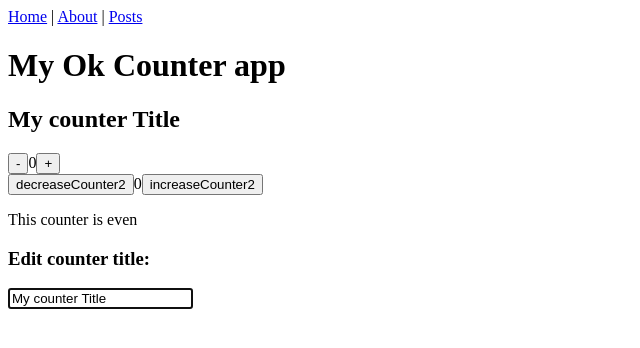
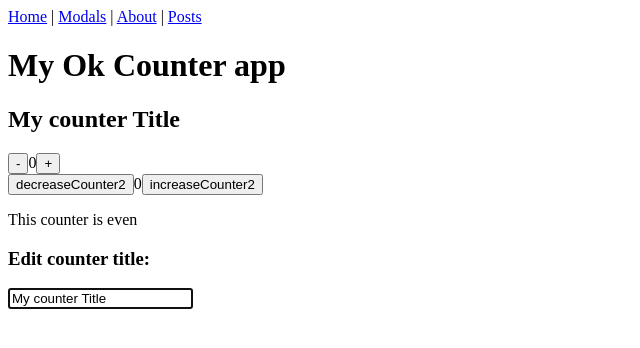
Before and after one commit to zxymax/youtube-vue3-demo, a Vue app: page / in a window 1280 px wide. Shown: the top 348 px of the page, without its empty margins (0-640 px from the left). Built offline with nearby package versions, Linux system fonts and the light colour scheme.

Commit message:
Vue3 add modals

```diff
--- a/index.html
+++ b/index.html
@@ -8,6 +8,7 @@
   </head>
   <body>
     <div id="app"></div>
+    <div class="modals-container"></div>
     <script type="module" src="/src/main.js"></script>
   </body>
 </html>
--- a/src/App.vue
+++ b/src/App.vue
@@ -5,6 +5,7 @@ import { RouterLink, RouterView } from 'vue-router'
 <template>
   <nav>
     <RouterLink to="/">Home</RouterLink> |
+    <RouterLink to="/modals">Modals</RouterLink> |
     <RouterLink to="/about">About</RouterLink> |
     <RouterLink to="/posts">Posts</RouterLink>
   </nav>
--- /dev/null
+++ b/src/assets/base.css
@@ -0,0 +1,3 @@
+.modals-container {
+  position: initial;
+}
--- a/src/main.js
+++ b/src/main.js
@@ -1,5 +1,6 @@
 import { createApp } from 'vue'
 import { router } from './router'
 import App from './App.vue'
+import './assets/base.css'
 
 createApp(App).use(router).mount('#app')
--- /dev/null
+++ b/src/pages/Modals.vue
@@ -0,0 +1,25 @@
+<script setup>
+import { ref } from 'vue'
+
+const showModal = ref(false)
+</script>
+
+<template>
+  <div class="modals">
+    <h2>Modal</h2>
+    <button @click="showModal=true">Show modal</button>
+    <teleport to=".modals-container">
+      <div v-if="showModal" class="modal">
+        <h1>This is a modal</h1>
+        <p>Lorem Ipsum is simply dummy text of the printing and typesetting industry. Lorem Ipsum has been the industry's standard dummy text ever since the 1500s, when an unknown printer took a galley of type and scrambled it to make a type specimen book. It has survived not only five centuries, but also the leap into electronic typesetting, remaining essentially unchanged. It was popularised in the 1960s with the release of Letraset sheets containing Lorem Ipsum passages, and more recently with desktop publishing software like Aldus PageMaker including versions of Lorem Ipsum. Why do we use it? It is a long established fact that a reader will be distracted by the readable content of a page when looking at its layout. The point of using Lorem Ipsum is that it has a more-or-less normal distribution of letters, as opposed to using 'Content here, content here', making it look like readable English. Many desktop publishing packages and web page editors now use Lorem Ipsum as their default model text, and a search for 'lorem ipsum' will uncover many web sites still in their infancy. Various versions have evolved over the years, sometimes by accident, sometimes on purpose (injected humour and the like).</p>
+        <button @click="showModal=false">Hide model</button>
+      </div>
+    </teleport>
+  </div>
+</template>
+<style>
+.modal {
+  background: beige;
+  padding: 10px;
+}
+</style>
--- a/src/router/index.js
+++ b/src/router/index.js
@@ -22,7 +22,12 @@ const routes = [
     path: '/post-detail/:id',
     name: 'post-detail',
     component: () => import('../pages/PostDetail.vue')
-  }
+  },
+  {
+    path: '/modals',
+    name: 'modals',
+    component: () => import('../pages/Modals.vue')
+  },
 ]
 
 export const router = createRouter({
```
